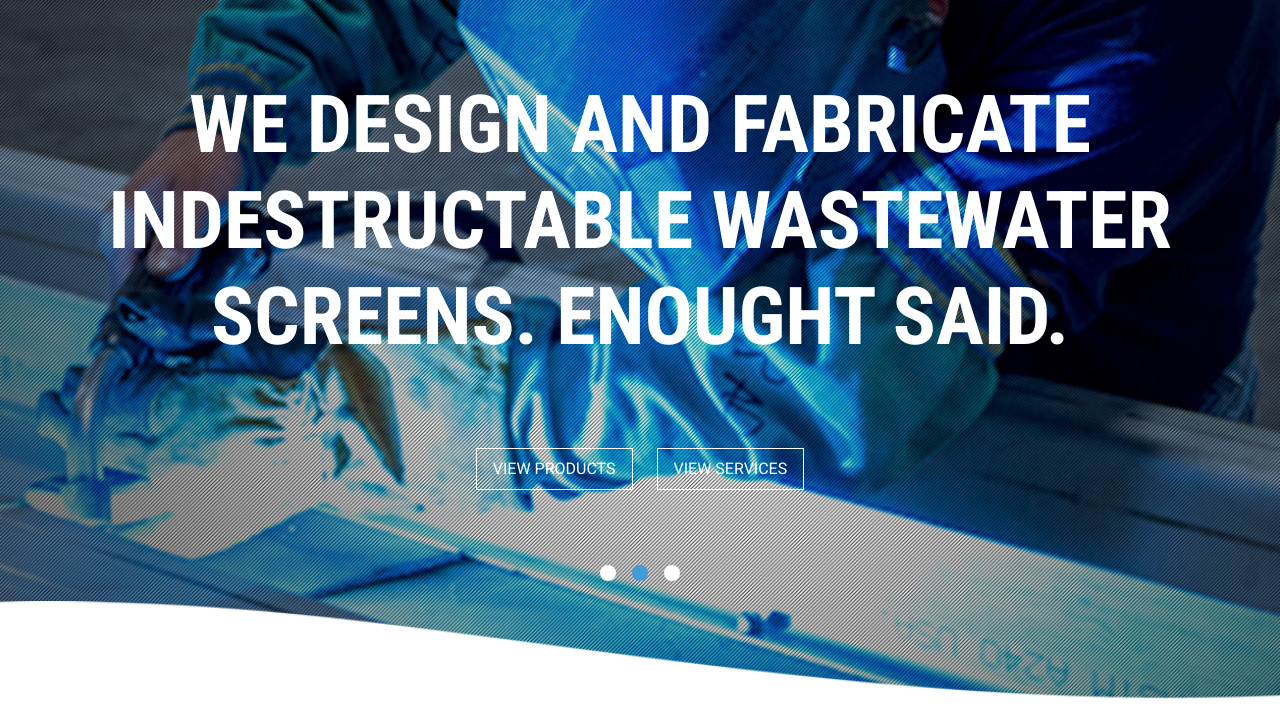
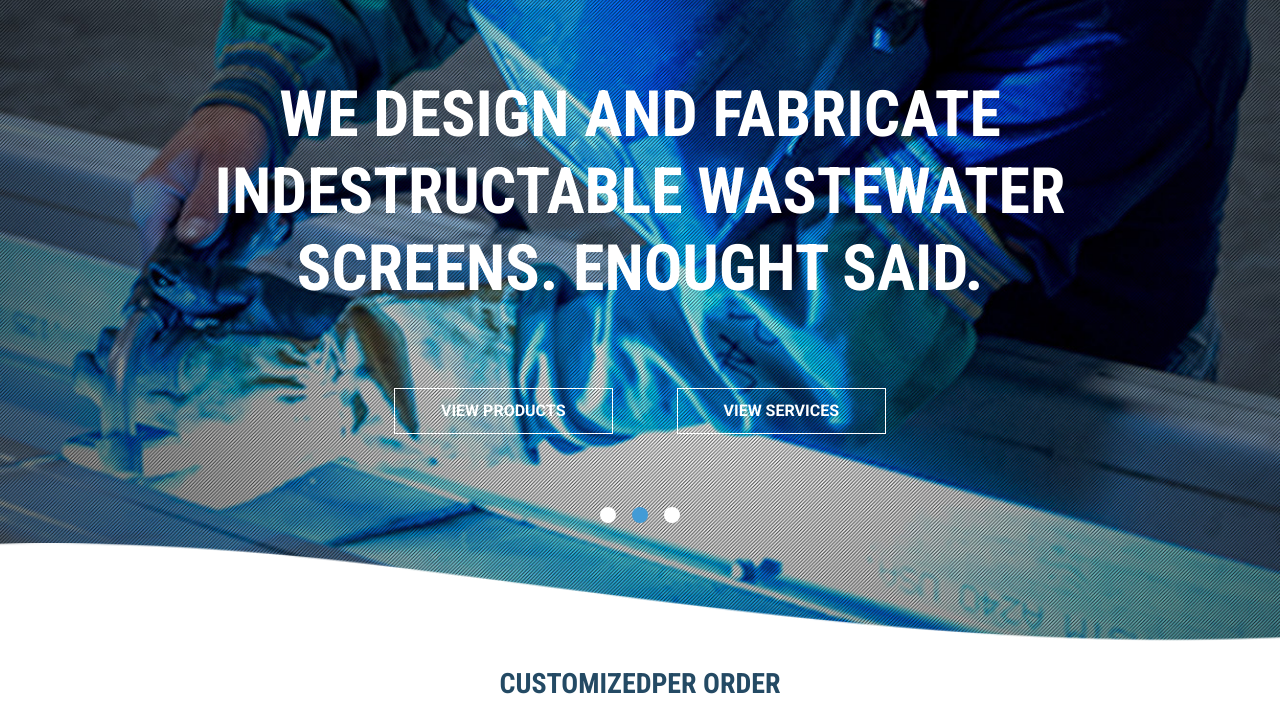
Before and after one commit to renattoparra/fwd-32-group-mgr, a website: page dev/index.html in a window 1280 px wide. Shown: the part 267-977 px from the top of the page. Drawn offline with nearby package versions, Linux system fonts and the light colour scheme; files that its build step writes are made by us from their sources.

Commit message:
use mixin on hero buttons
fix max-width bug

```diff
--- a/dev/index.html
+++ b/dev/index.html
@@ -86,8 +86,8 @@
     <h1>We design and fabricate indestructable wastewater screens. Enought said.</h1>
 
     <div class="hero-buttons">
-      <button class="view-products">View Products</button>
-      <button class="view-services">View Services</button>
+      <a href="#0" class="view-products">View Products</a>
+      <a href="#0" class="view-services">View Services</a>
     </div>
     <div class="slideshow-dot">
       <div class="c c1"></div>
--- a/dev/scss/_hero.scss
+++ b/dev/scss/_hero.scss
@@ -1,5 +1,6 @@
 @use "var" as *;
 @use "mixins" as *;
+@use "button" as *;
 
 .hero {
   background-image: url(../images/header-slider-img-01.jpg);
@@ -13,26 +14,12 @@
   background-size: cover;
 
   h1 {
-    // position:relative;
-    // z-index:1;
-    // top:10rem;
-
+    max-width: rem(400);
     color: $text-color-light;
-    font-family: $heading-font;
     text-align: center;
-    width: em(192);
     font-weight: bold;
     margin: 0 auto;
     padding-top: 10rem;
-  }
-
-  button {
-    text-transform: uppercase;
-    font-family: $body-font;
-    background-color: transparent;
-    border: 1px solid white;
-    color: $text-color-light;
-    padding: 0.5rem 1rem;
   }
 
   .btn-group {
@@ -42,20 +29,13 @@
   .hero-buttons {
     @include flex-box();
     flex-direction: column;
-    padding-bottom: 7rem;
-    padding-top: 4rem;
-    gap: 1rem;
-  }
+    gap: 1.5rem;
+    padding: 4rem 0;
 
-  .white-wave {
-    display: block;
-
-    object-fit: cover;
-
-    transform: scale(1.3, 2.9);
-    // height:100%;
-    // max-width:100%;
-    object-position: 50% top;
+    a {
+      @include border-button($ps: rem(16));
+      font-weight: normal;
+    }
   }
 
   .slideshow-dot {
@@ -80,16 +60,16 @@
     margin: 0.5rem;
     border-radius: 50%;
     background: white;
-  }
 
-  .c.c1 {
-    background: $brand-color-light;
+    &.c1 {
+      background: $brand-color-light;
+    }
   }
 
   @include mq($tabletPortrait) {
     h1 {
       padding: 5rem $padding-side;
-      width: em(300);
+      max-width: rem(650);
       margin: 0 auto;
     }
 
@@ -103,33 +83,44 @@
         background-color: rgba($color: #2b2b2b, $alpha: 0.7);
         border: 0px solid rgba($color: #555555, $alpha: 0.7);
         border-radius: 0;
-        padding: .5rem;
+        padding: 0.5rem;
       }
     }
 
     .hero-buttons {
       height: 3rem;
       flex-direction: row;
-      gap: 1.5rem;
+      gap: 2rem;
       padding: 0;
+
+      a {
+        font-weight: bold;
+      }
     }
   }
 
   @include mq($desktopMedium) {
     h1 {
-      font-size: 5rem;
-      max-width: 1100px;
+      font-size: rem(64);
+      max-width: rem(900);
     }
 
     .btn-group {
-
       padding-top: 12rem;
       margin: 0 auto;
-      max-width: 900px;
+      // max-width: 900px;
 
       button {
         padding: 1.5rem 0.5rem;
       }
     }
+
+    .hero-buttons {
+      gap: 4rem;
+
+      a {
+        padding: rem(10) rem(46);
+      }
+    }
   }
 }
```
